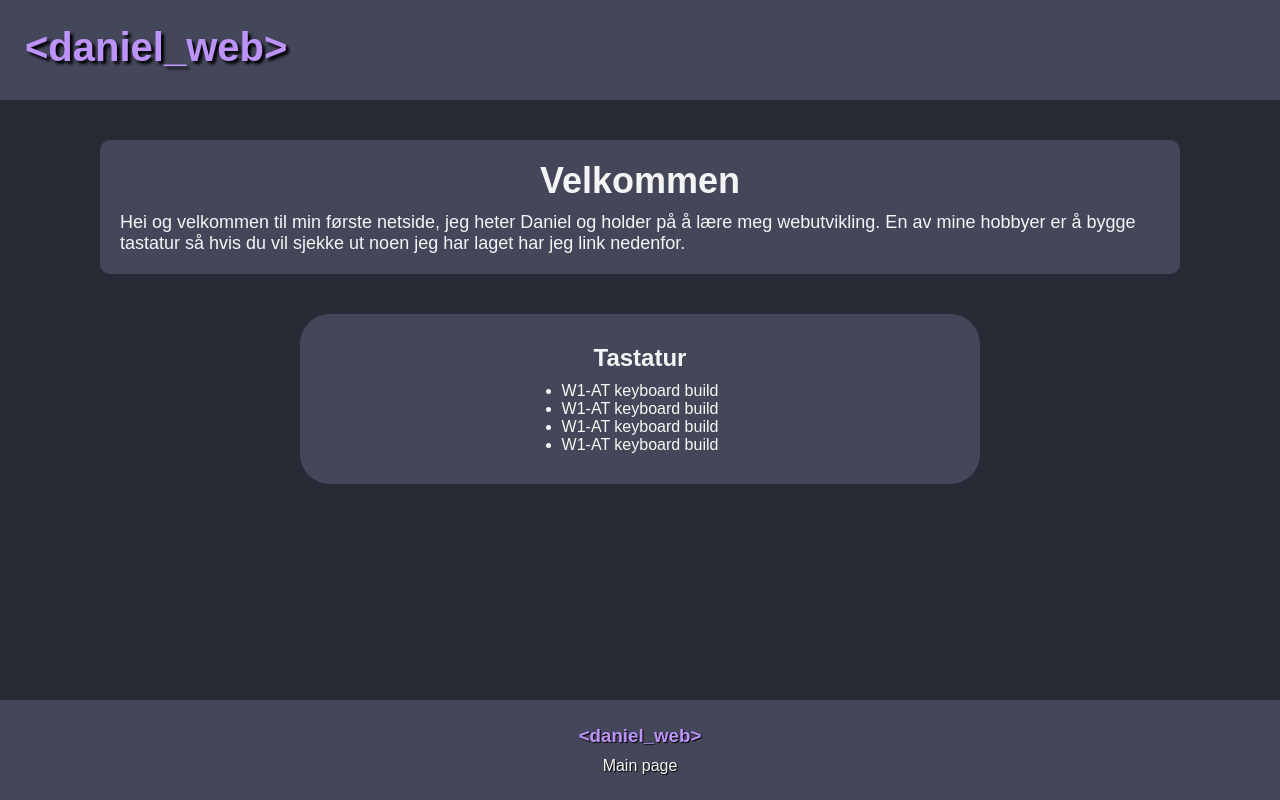
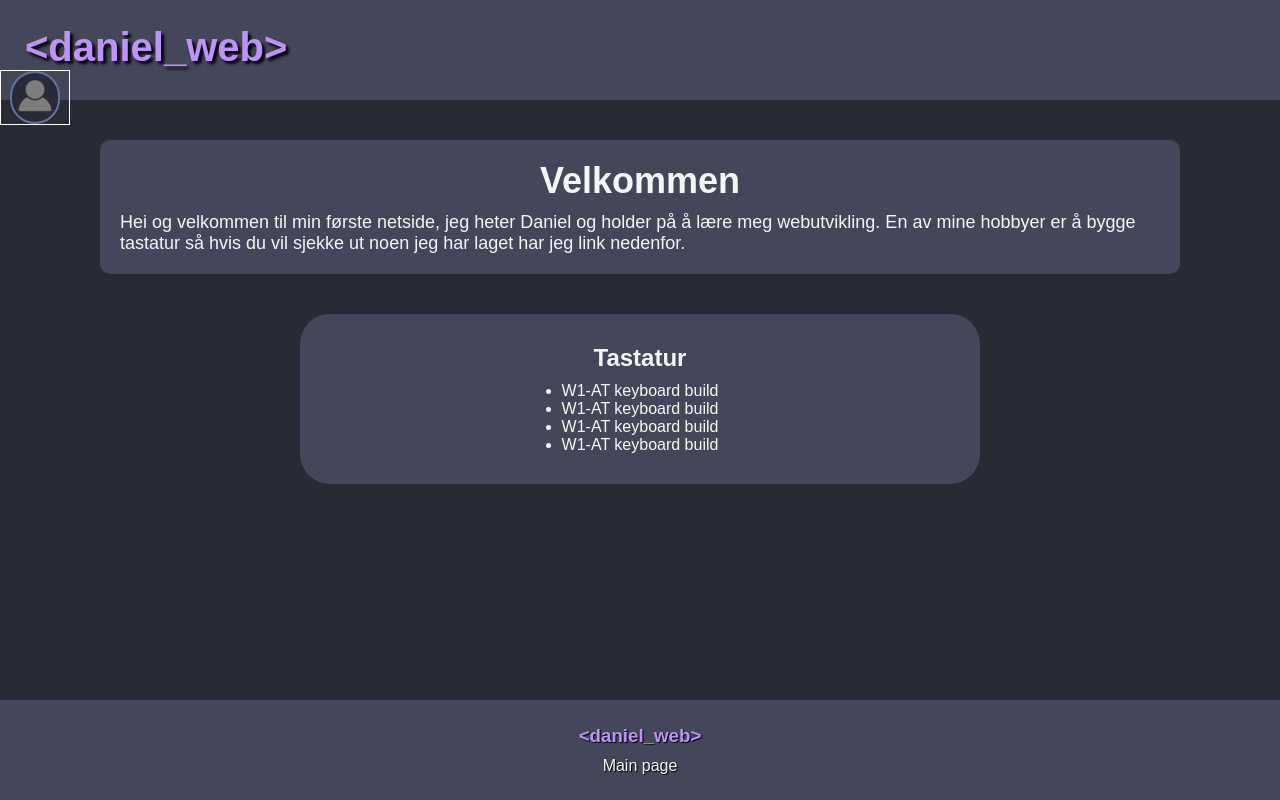
Before and after one commit to DanielDT12/Selfsite, a plain HTML site: page index.html in a window 1280 px wide. Drawn offline with Linux system fonts and the light colour scheme.

Commit message:
lagt til button

```diff
--- a/index.html
+++ b/index.html
@@ -9,7 +9,12 @@
 </head>
 <body>
     <header>
-        <h1 id="hTXT">&lt;daniel_web&gt;</h1>
+        <nav>
+            <h1 id="hTXT">&lt;daniel_web&gt;</h1>
+            <div class="profile-container">
+                <button class="profileBtn"><img src="images/profile1.png"></button>
+            </div>
+        </nav>
     </header>
     <main>
         <div id="mainH1Txt">
--- a/style/style.css
+++ b/style/style.css
@@ -78,6 +78,7 @@ header {
     font-size: 40px;
     font-family: Arial, Helvetica, sans-serif;
     text-shadow: 3px 3px 3px black;
+    width: 400px;
     padding-top: 25px;
     padding-left: 25px;
     color: #BD93F9;
@@ -119,13 +120,27 @@ header {
     flex-direction: column;
     align-items: center;
     font-family: Arial, Helvetica, sans-serif;
-    border: 1px solid white;
     margin-left: 300px;
     margin-right: 300px;
     border: transparent;
     border-radius: 30px;
     padding: 30px;
     background-color: #44475A;
+}
+
+.profile-container {
+    display: flex;
+    justify-content: center;
+    width: 70px;
+    border: 1px solid white;
+
+}
+
+.profileBtn {
+    border: 2px solid #6272A4;
+    border-radius: 25px;
+    background-color: #282A36;
+
 }
 
 div.aTag a {
```
Also changed, not shown: images/profile1.png (added).
